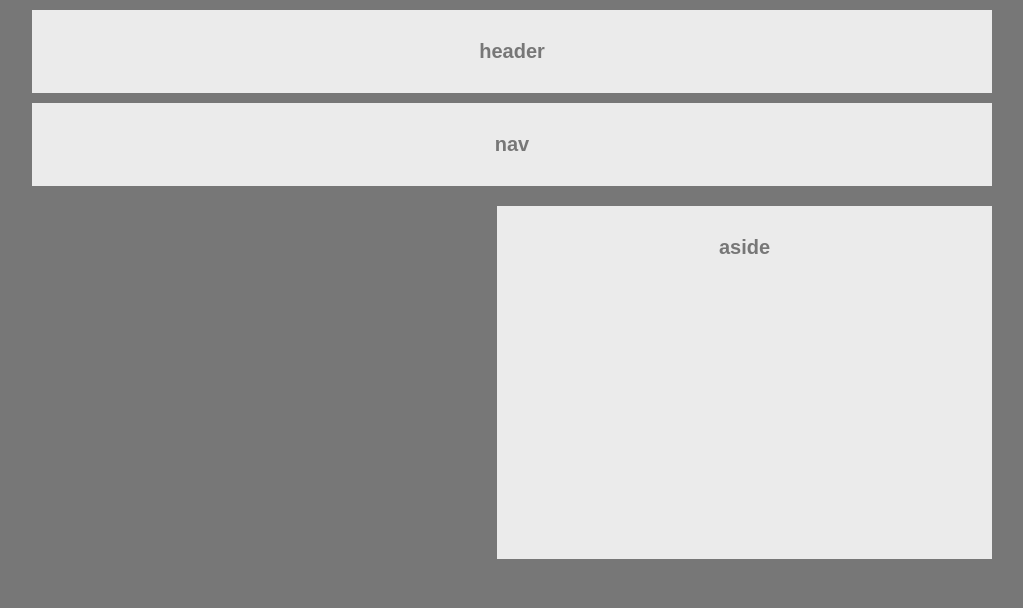
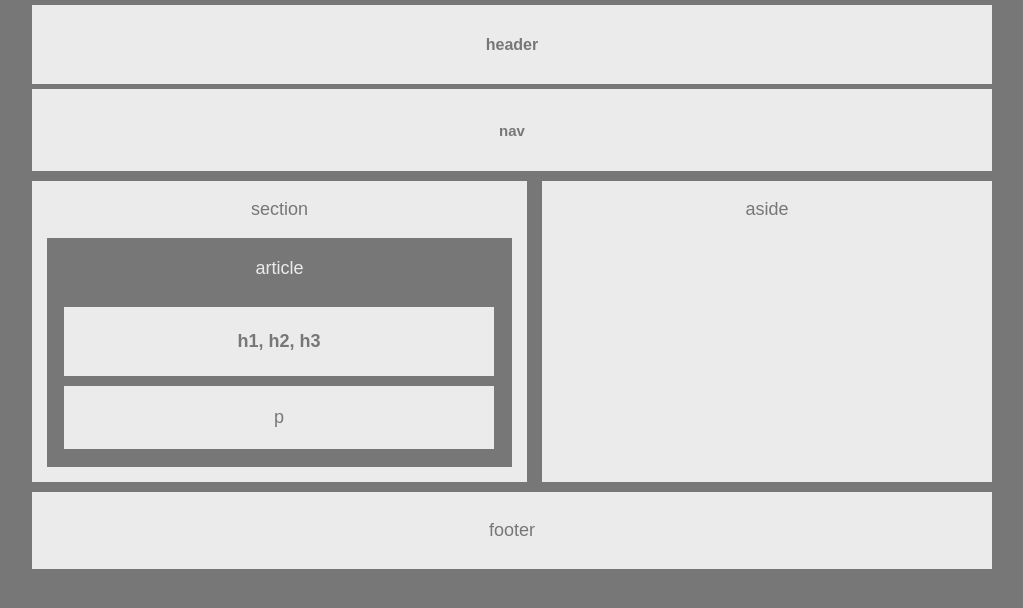
Before and after one commit to Malkons/HW-Wireframe, a plain HTML site: page index.html in a window 1280 px wide. Shown: the whole page, without its empty margins (128-1151 px from the left). Drawn offline with Linux system fonts and the light colour scheme.

Commit message:
Finished HW

```diff
--- a/index.html
+++ b/index.html
@@ -6,19 +6,43 @@
     <link rel="stylesheet" type="text/css" href="style.css">
 </head>
 <body>
-    <div class="container">
-        <header>
-            <h5 class="header">header</h5>
-        </header>
-            <h5 class="nav">nav</h5>
-        <header>
+<div class="clearfix">
+    <header>
+       <h1>header</h1>
+   </header>
 
-            <section id="aside">
-                <header>
-                    <h5 class="aside">aside</h5>
-                </header>
-            </section>
-    </div>
+   <nav>
+       <h1>nav</h1>
+   </nav>
 
+   <section>
+
+   <p>section</p>
+
+            <article id="article">
+
+                <p>article</p>
+
+                <section id="h1">
+
+                        <h1>h1, h2, h3</h1>
+
+                </section>
+
+                <section id="p">
+                    <P>p</P>
+                </section>
+
+            </article>
+
+   </section>
+
+   <aside>
+       <p>aside</p>
+   </aside>
+</div>
+   <footer>
+       <p>footer</p>
+   </footer>
 </body>
 </html>
--- a/style.css
+++ b/style.css
@@ -7,38 +7,77 @@ body {
     margin: 0 auto;
     padding: 0;
 }
-.header {
+
+header {
     background: #ebebeb;
-    padding: 30px 0;
-    margin-top: 10px;
-    margin-bottom: 0px;
-    font-size: 20px;
-    margin-bottom: 10px;
     text-align: center;
-    width: 960px;
+    font-size: 8px;
+    padding: 20px;
+    margin-top: 5px;
 }
 
-.nav {
+nav {
     background: #ebebeb;
-    padding: 30px 0;
-    margin-top: 0px;
-    margin-bottom: 0px;
-    font-size: 20px;
-    margin-bottom: 20px;
     text-align: center;
-    width: 960px;
+    font-size: 10px;
+    padding: 20px;
+    margin-top: 5px;
 }
 
-.aside {
+section {
     background: #ebebeb;
-    padding-bottom: 300px;
-    padding-top: 30px;
-    margin-top: 0px;
-    margin-bottom: 495px;
-    font-size: 20px;
-    margin-bottom: 20px;
+    width: 495px;
+    float: left;
+    margin-top: 10px;
     text-align: center;
-    width: 495px;
-    float: right;
+  }
+
+  #article {
+      background: #777;
+      color: #ebebeb;
+      text-align: center;
+      width: 465px;
+      margin: 15px;
+      padding-top: 2px;
+      padding-bottom: 170px;
+
+  }
+
+  #h1, #p {
+      background: #ebebeb;
+      color: #777;
+      width: 430px;
+      margin-left: 17px;
+      font-size: large;
+  }
+
+  #p {
+      padding-top: 3px;
+      padding-bottom: 3px;
+  }
+
+  aside {
+    Float: right;
+    background: #ebebeb;
+    color: #777;
+    text-align: center;
+    width: 450px;
+    padding-bottom: 244px;
+    margin-top: 10px;
+  }
+
+footer {
+    background: #ebebeb;
+    color: #777;
+    text-align: center;
+    padding: 10px;
+    margin: 10px 0;
 
 }
+
+.clearfix::after {
+    content: "";
+    display: block;
+    clear: both;
+
+}
```
